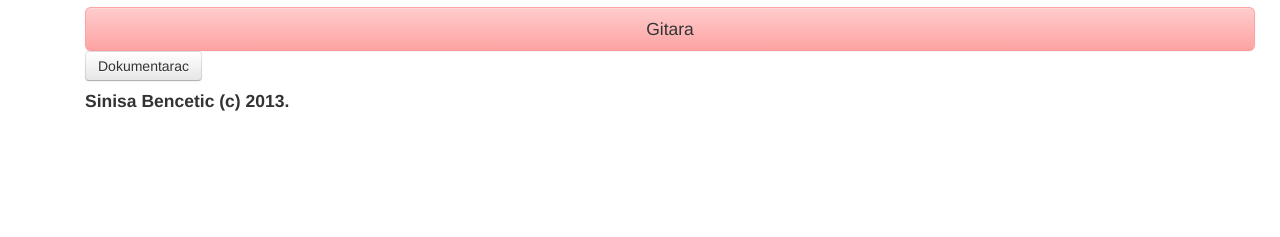
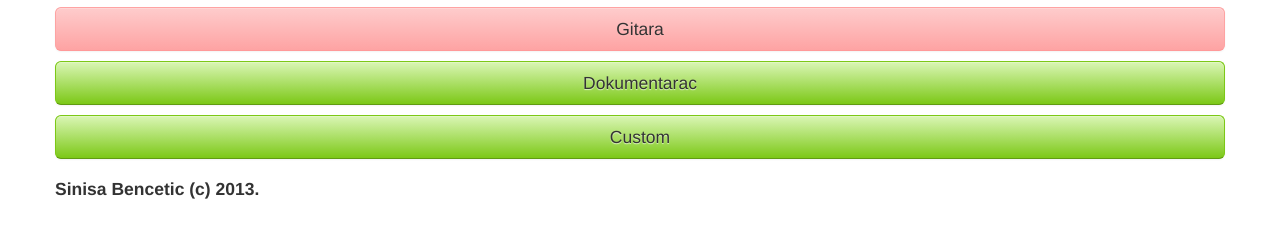
Before and after one commit to SinisaBencetic/CarpeDiem, a plain HTML site: page index.html in a window 1280 px wide. Shown: the part 53-290 px from the top of the page. Drawn offline with Linux system fonts and the light colour scheme.

Commit message:
new CSS, buttons ver.offset, jquery button inject

```diff
--- /dev/null
+++ b/css/coloredButtons.css
@@ -0,0 +1,33 @@
+.btn-rose {
+    background-color: hsl(0, 100%, 82%) !important;
+    background-repeat: repeat-x;
+    filter: progid:DXImageTransform.Microsoft.gradient(startColorstr="#fecccc", endColorstr="#fea3a3");
+    background-image: -khtml-gradient(linear, left top, left bottom, from(#fecccc), to(#fea3a3));
+    background-image: -moz-linear-gradient(top, #fecccc, #fea3a3);
+    background-image: -ms-linear-gradient(top, #fecccc, #fea3a3);
+    background-image: -webkit-gradient(linear, left top, left bottom, color-stop(0%, #fecccc), color-stop(100%, #fea3a3));
+    background-image: -webkit-linear-gradient(top, #fecccc, #fea3a3);
+    background-image: -o-linear-gradient(top, #fecccc, #fea3a3);
+    background-image: linear-gradient(#fecccc, #fea3a3);
+    border-color: #fea3a3 #fea3a3 hsl(0, 100%, 80%);
+    color: #333 !important;
+    text-shadow: 0 1px 1px rgba(255, 255, 255, 0.13);
+    -webkit-font-smoothing: antialiased;
+}
+.btn-custom {
+  background-color: hsl(86, 79%, 44%) !important;
+  background-repeat: repeat-x;
+  filter: progid:DXImageTransform.Microsoft.gradient(startColorstr="#daf6b5", endColorstr="#7cc817");
+  background-image: -khtml-gradient(linear, left top, left bottom, from(#daf6b5), to(#7cc817));
+  background-image: -moz-linear-gradient(top, #daf6b5, #7cc817);
+  background-image: -ms-linear-gradient(top, #daf6b5, #7cc817);
+  background-image: -webkit-gradient(linear, left top, left bottom, color-stop(0%, #daf6b5), color-stop(100%, #7cc817));
+  background-image: -webkit-linear-gradient(top, #daf6b5, #7cc817);
+  background-image: -o-linear-gradient(top, #daf6b5, #7cc817);
+  background-image: linear-gradient(#daf6b5, #7cc817);
+  border-color: #7cc817 #7cc817 hsl(86, 79%, 34%);
+  color: #333 !important;
+  text-shadow: 0 1px 1px rgba(255, 255, 255, 0.66);
+  -webkit-font-smoothing: antialiased;
+}
+}
--- a/index.html
+++ b/index.html
@@ -5,62 +5,44 @@
     <meta name="viewport" content="width=device-width, initial-scale=1">
     <link rel="stylesheet" href="css/bootstrap.min.css" />
     <link rel="stylesheet" href="css/bootstrap-responsive.min.css" />
+    <link rel="stylesheet" href="css/coloredButtons.css" />
     <script type="text/javascript" src="scripts/jquery-1.9.1.min.js"></script>
     <script type="text/javascript" src="scripts/cordova-2.5.0.js"></script>
     <script type="text/javascript" src="scripts/bootstrap.min.js"></script>
     <script type="text/javascript" src="scripts/helper.js"></script>
-    <style>
-        .btn-rose {
-  background-color: hsl(0, 100%, 82%) !important;
-  background-repeat: repeat-x;
-  filter: progid:DXImageTransform.Microsoft.gradient(startColorstr="#fecccc", endColorstr="#fea3a3");
-  background-image: -khtml-gradient(linear, left top, left bottom, from(#fecccc), to(#fea3a3));
-  background-image: -moz-linear-gradient(top, #fecccc, #fea3a3);
-  background-image: -ms-linear-gradient(top, #fecccc, #fea3a3);
-  background-image: -webkit-gradient(linear, left top, left bottom, color-stop(0%, #fecccc), color-stop(100%, #fea3a3));
-  background-image: -webkit-linear-gradient(top, #fecccc, #fea3a3);
-  background-image: -o-linear-gradient(top, #fecccc, #fea3a3);
-  background-image: linear-gradient(#fecccc, #fea3a3);
-  border-color: #fea3a3 #fea3a3 hsl(0, 100%, 80%);
-  color: #333 !important;
-  text-shadow: 0 1px 1px rgba(255, 255, 255, 0.13);
-  -webkit-font-smoothing: antialiased;
-  .btn-custom {
-  background-color: hsl(86, 79%, 44%) !important;
-  background-repeat: repeat-x;
-  filter: progid:DXImageTransform.Microsoft.gradient(startColorstr="#daf6b5", endColorstr="#7cc817");
-  background-image: -khtml-gradient(linear, left top, left bottom, from(#daf6b5), to(#7cc817));
-  background-image: -moz-linear-gradient(top, #daf6b5, #7cc817);
-  background-image: -ms-linear-gradient(top, #daf6b5, #7cc817);
-  background-image: -webkit-gradient(linear, left top, left bottom, color-stop(0%, #daf6b5), color-stop(100%, #7cc817));
-  background-image: -webkit-linear-gradient(top, #daf6b5, #7cc817);
-  background-image: -o-linear-gradient(top, #daf6b5, #7cc817);
-  background-image: linear-gradient(#daf6b5, #7cc817);
-  border-color: #7cc817 #7cc817 hsl(86, 79%, 34%);
-  color: #333 !important;
-  text-shadow: 0 1px 1px rgba(255, 255, 255, 0.66);
-  -webkit-font-smoothing: antialiased;
-}
-}
-    </style>
 </head>
 <body>
-    <div  id="main" class="container">
+    <div  class="container">
         <div class="row" >
             <div class="span12"><h3>Carpe Diem</h3></div>
         </div>
-        <div class="control-group" >
-            <div class="span12">
-                <button class="btn btn-block btn-large btn-rose">Gitara</button></div>
+        <div id="buttons" class="container">
+            <div class="row">
+                <div class="span12">
+                    <div class="control-group">
+                        <button class="btn btn-block btn-large btn-rose">Gitara</button>
+                    </div>
+                </div>
+            </div>
+            <div class="row">
+                <div class="span12">
+                    <div class="control-group">
+                        <button class="btn btn-block btn-large btn-custom">Dokumentarac</button>
+                    </div>
+                </div>
+            </div>
         </div>
-        <div class="control-group" >
-            <div class="span12"><button class="btn btn-custom">Dokumentarac</button></div>
 <!--            <input type="button" value="Gitara" id="gitara" />-->
+        <div class="row">
             <div class="span12"><h4>Sinisa Bencetic (c) 2013.</h4></div>
         </div>
     </div>
     <script>
         $(document).ready(function () {
+            var buttonHtml = '<div class="row"><div class="span12"><div class="control-group" >'+
+                             '<button class="btn btn-block btn-large btn-custom">Custom</button>'+
+                             '</div></div></div>';
+            $('#buttons').append(buttonHtml);
             //alert('juhu');
             //function OnDeviceReady() {
                 //alert("device");
```
Also changed, not shown: 1 other file.
